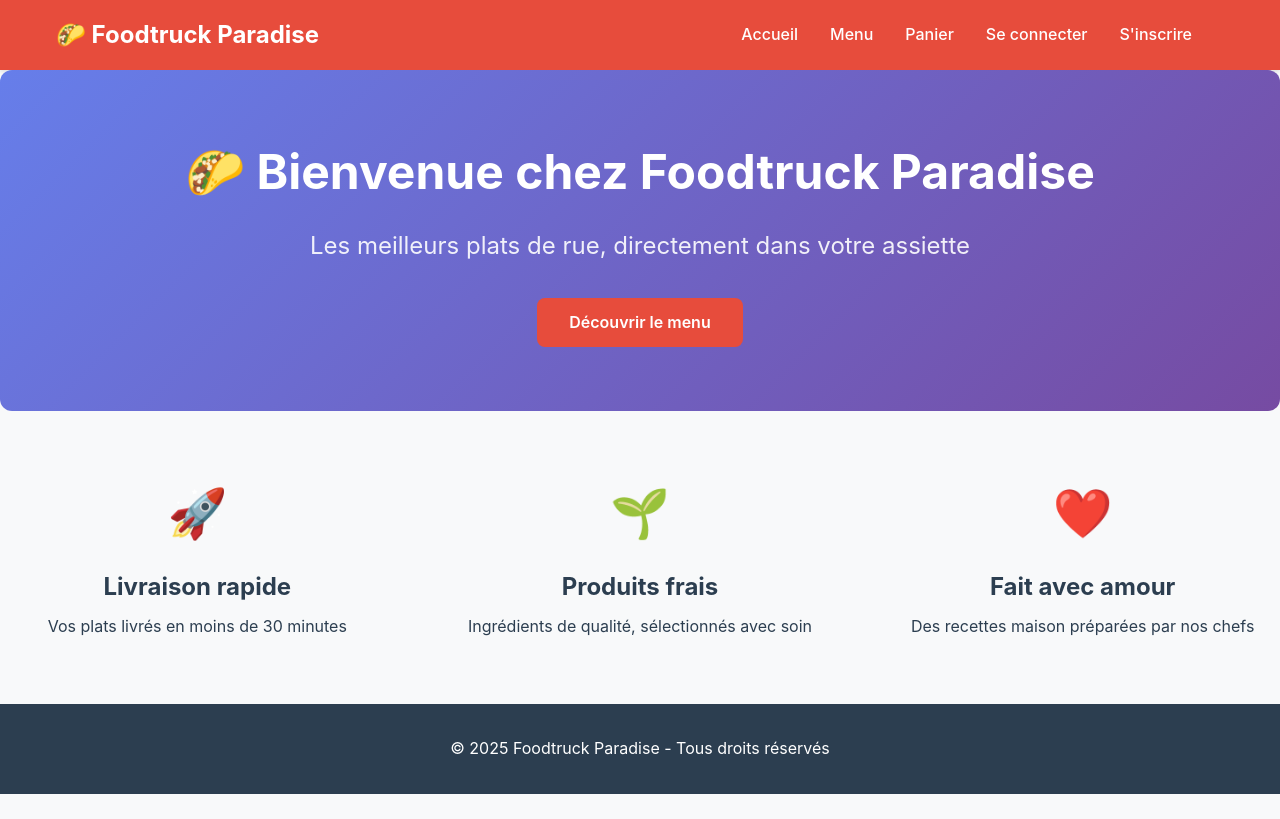
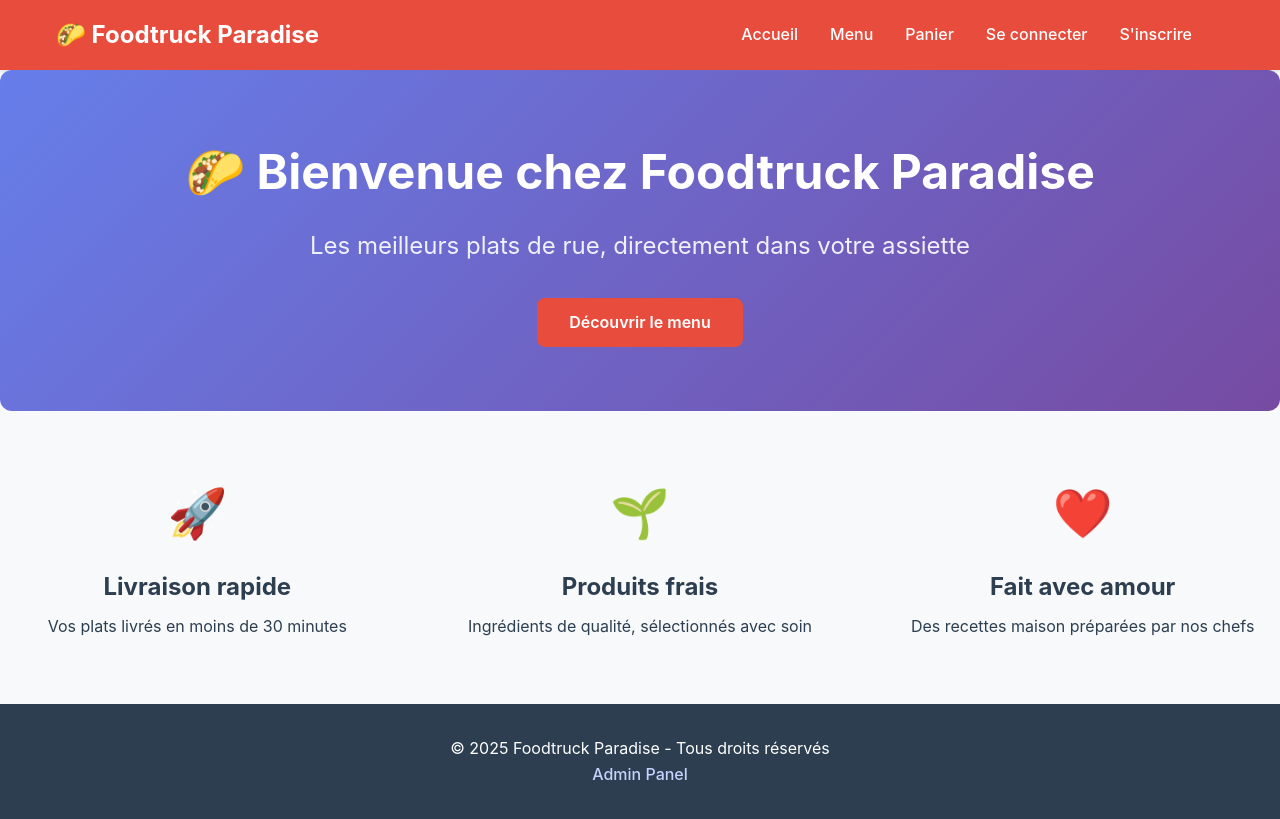
Before and after one commit to mathblock/react-course-foodtruck, a React (Vite) app in the folder foodtruck-paradise/: page / in a window 1280 px wide. Built offline with nearby package versions, Linux system fonts and the light colour scheme; no server answers.

Commit message:
admin pannel link in footer

```diff
--- a/foodtruck-paradise/src/components/Footer.tsx
+++ b/foodtruck-paradise/src/components/Footer.tsx
@@ -1,8 +1,13 @@
+import { Link } from 'react-router-dom';
+
 function Footer() {
   return (
     <footer className="footer">
       <div className="container">
         <p>&copy; 2025 Foodtruck Paradise - Tous droits réservés</p>
+        <Link to="/admin" className="admin-link">
+          Admin Panel
+        </Link>
       </div>
     </footer>
   );
```
